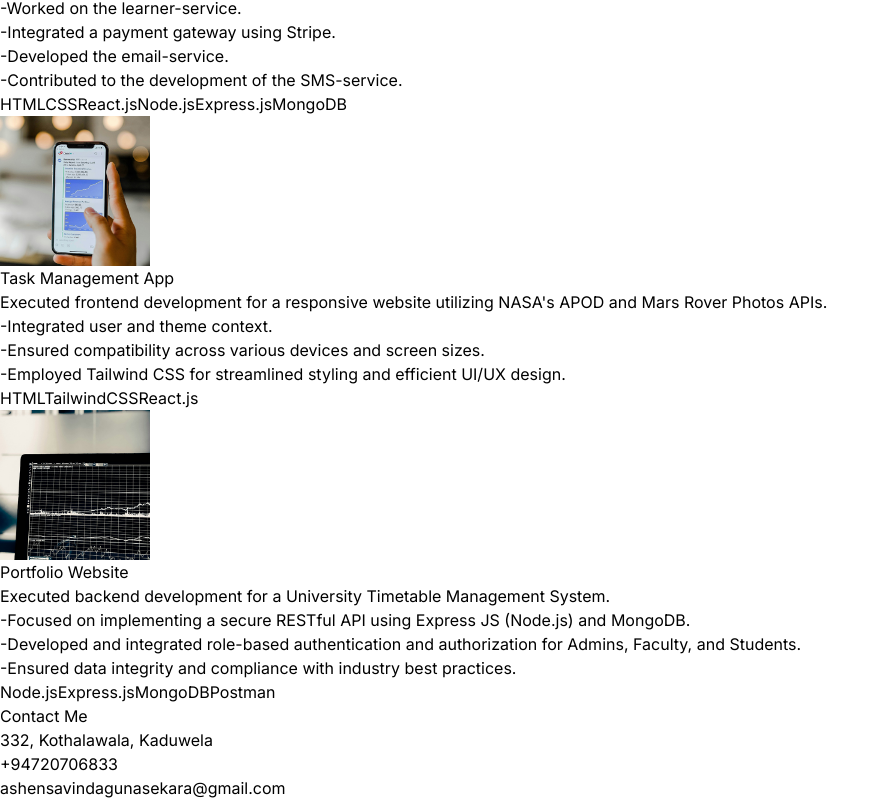
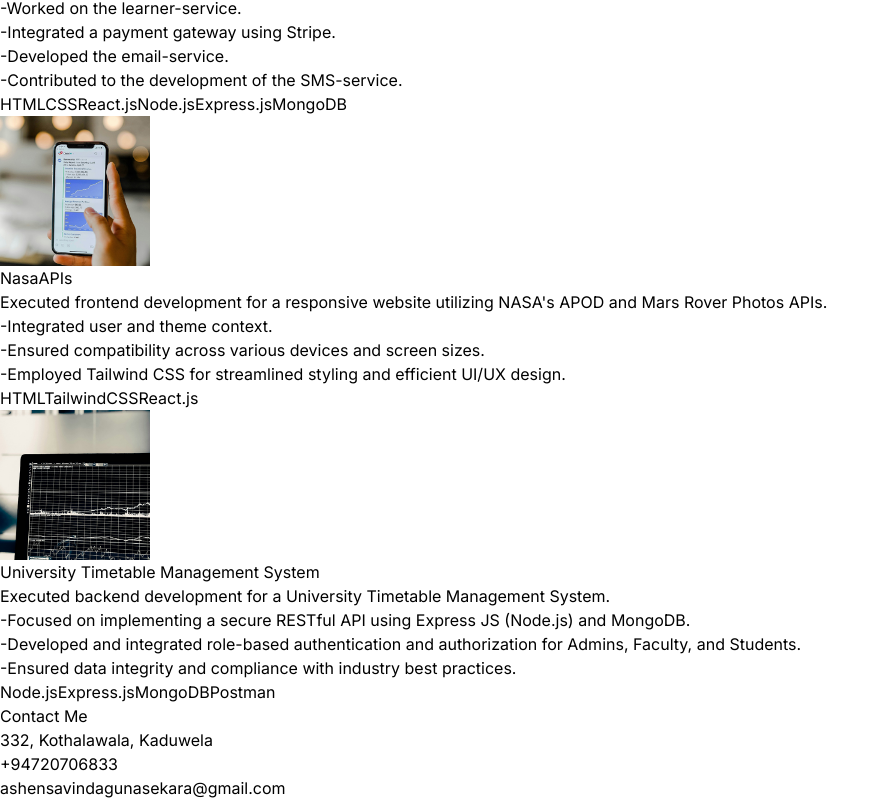
Before and after one commit to Ashen-Savinda/AshenPortfolio, a React (Vite) app: page / in a window 1280 px wide. Shown: the part 1763-2563 px from the top of the page, without its empty margins (0-889 px from the left). Built offline with nearby package versions, Linux system fonts and the light colour scheme.

Commit message:
Minor project update

```diff
--- a/src/constants/index.js
+++ b/src/constants/index.js
@@ -15,7 +15,7 @@ export const PROJECTS = [
     technologies: ["HTML", "CSS", "React.js", "Node.js", "Express.js", "MongoDB"],
   },
   {
-    title: "Task Management App",
+    title: "NasaAPIs",
     image: project2,
     description: [
       "Executed frontend development for a responsive website utilizing NASA's APOD and Mars Rover Photos APIs.",
@@ -25,7 +25,7 @@ export const PROJECTS = [
     technologies: ["HTML", "TailwindCSS", "React.js"],
   },
   {
-    title: "Portfolio Website",
+    title: "University Timetable Management System",
     image: project3,
     description:[
         "Executed backend development for a University Timetable Management System.",
```
